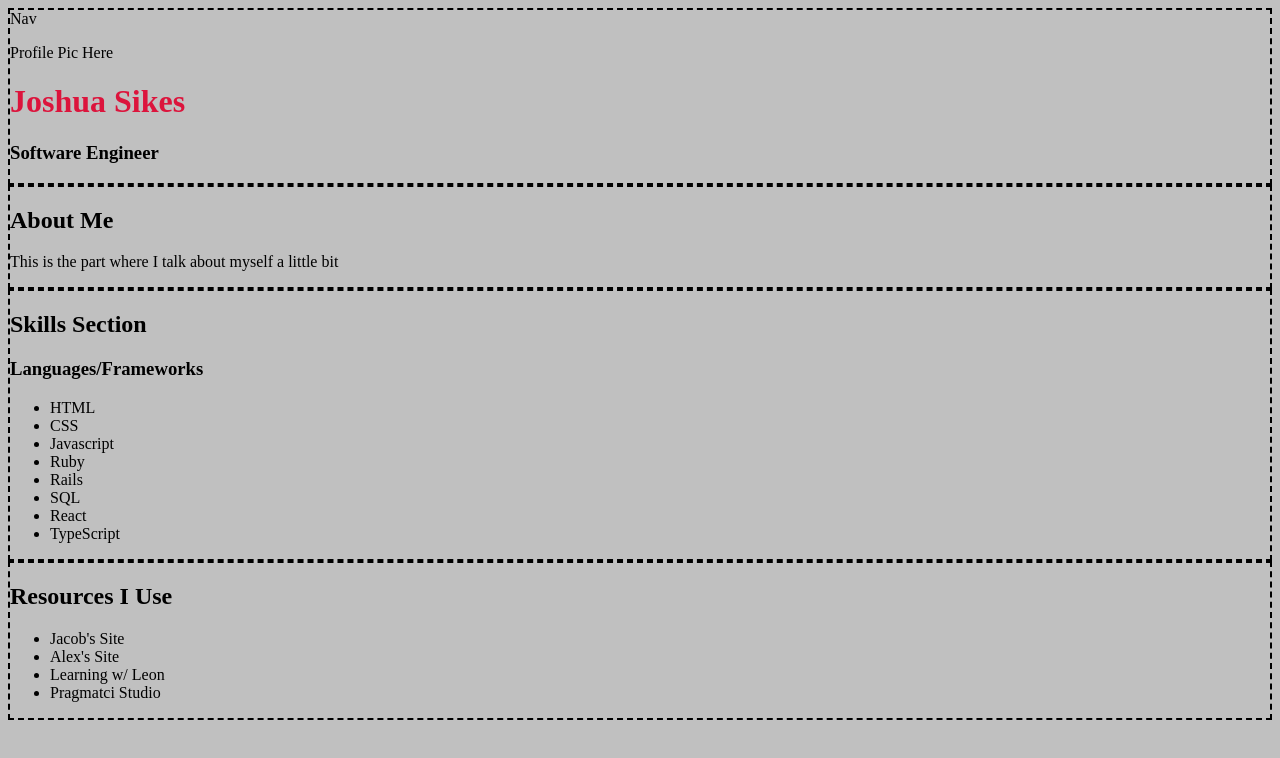
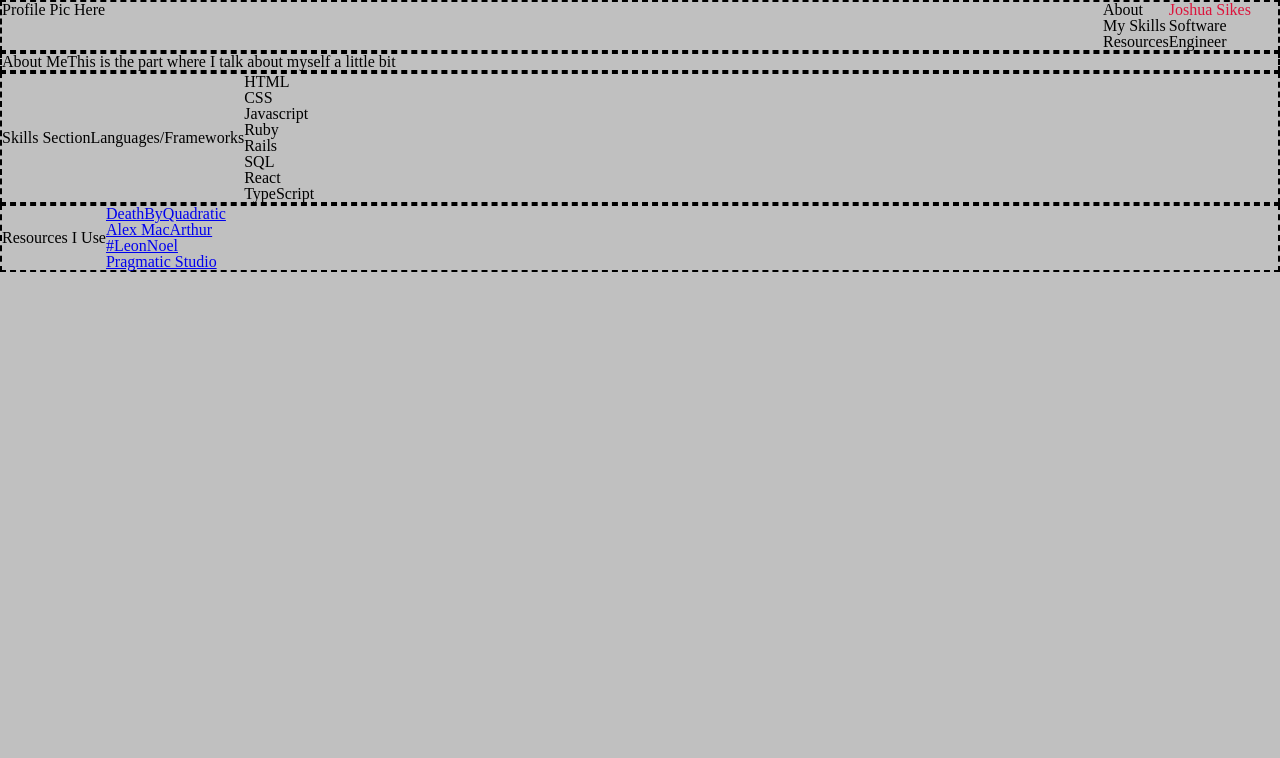
Before and after one commit to JSIK3S/JSIK3S.github.io, a plain HTML site: page index.html in a window 1280 px wide. Drawn offline with Linux system fonts and the light colour scheme.

Commit message:
updates structure and styling

```diff
--- a/app/style.css
+++ b/app/style.css
@@ -1,18 +1,83 @@
+/* Reset CSS --> Removes all default css from the browser */
+/* http://meyerweb.com/eric/tools/css/reset/
+   v2.0 | 20110126
+   License: none (public domain)
+*/
+
+html, body, div, span, applet, object, iframe,
+h1, h2, h3, h4, h5, h6, p, blockquote, pre,
+a, abbr, acronym, address, big, cite, code,
+del, dfn, em, img, ins, kbd, q, s, samp,
+small, strike, strong, sub, sup, tt, var,
+b, u, i, center,
+dl, dt, dd, ol, ul, li,
+fieldset, form, label, legend,
+table, caption, tbody, tfoot, thead, tr, th, td,
+article, aside, canvas, details, embed,
+figure, figcaption, footer, header, hgroup,
+menu, nav, output, ruby, section, summary,
+time, mark, audio, video {
+	margin: 0;
+	padding: 0;
+	border: 0;
+	font-size: 100%;
+	font: inherit;
+	vertical-align: baseline;
+}
+/* HTML5 display-role reset for older browsers */
+article, aside, details, figcaption, figure,
+footer, header, hgroup, menu, nav, section {
+	display: block;
+}
+body {
+	line-height: 1;
+}
+ol, ul {
+	list-style: none;
+}
+blockquote, q {
+	quotes: none;
+}
+blockquote:before, blockquote:after,
+q:before, q:after {
+	content: '';
+	content: none;
+}
+table {
+	border-collapse: collapse;
+	border-spacing: 0;
+}
+
 /* id's */
 #body {
   background-color: silver;
 }
 
-#NavDiv {
+#topDiv {
   justify-content: center;
 }
 
+#navDiv {
+  justify-content: space-between;
+  width: 100%;
+}
+
 /* classes */
-.ContentSection {
+.flexClass {
+  display: flex;
+  align-content: center;
+}
+
+.contentSection {
   border: 2px dashed black;
+  align-items: center;
 }
 
 /* elements */
 h1 {
   color: crimson;
 }
+
+span {
+  border: 2px solid black;
+}
--- a/index.html
+++ b/index.html
@@ -9,21 +9,29 @@
 </head>
 <body id="body">
   <!-- Top Content Box -->
-  <div id="NavDiv" class="ContentSection">
-    <span>
-      <nav>Nav</nav>
-      <p>Profile Pic Here</p>
-    </span>
-    <h1>Joshua Sikes</h1>
-    <h3>Software Engineer</h3>
+  <div id="topDiv" class="contentSection flexClass">
+    <div id="navDiv" class="flexClass">
+      <div>Profile Pic Here</div>
+      <nav>
+        <ul>
+          <li>About</li>
+          <li>My Skills</li>
+          <li>Resources</li>
+        </ul>
+      </nav>
+    </div>
+    <div>
+      <h1>Joshua Sikes</h1>
+      <h3>Software Engineer</h3>
+    </div>
   </div>
   <!-- About Me Content Section -->
-  <div id="AboutMe" class="ContentSection">
+  <div id="AboutMe" class="contentSection flexClass">
     <h2>About Me</h2>
     <p>This is the part where I talk about myself a little bit</p>
   </div>
   <!-- Skills Content Section -->
-  <div id="Skills" class="ContentSection">
+  <div id="Skills" class="contentSection flexClass">
     <h2>Skills Section</h2>
     <h3>Languages/Frameworks</h3>
     <ul>
@@ -38,14 +46,22 @@
     </ul>
   </div>
   <!-- Resources Content Section -->
-  <div id="Resources" class="ContentSection">
+  <div id="Resources" class="contentSection flexClass">
     <h2>Resources I Use</h2>
     <div>
       <ul>
-        <li>Jacob's Site</li>
-        <li>Alex's Site</li>
-        <li>Learning w/ Leon</li>
-        <li>Pragmatci Studio</li>
+        <li>
+          <a href="https://www.deathbyquadratic.com/" target="_blank">DeathByQuadratic</a>
+        </li>
+        <li>
+          <a href="https://www.macarthur.me/" target="_blank">Alex MacArthur</a>
+        </li>
+        <li>
+          <a href="https://leonnoel.com/100devs/" target="_blank">#LeonNoel</a>
+        </li>
+        <li>
+          <a href="https://pragmaticstudio.com/" target="_blank">Pragmatic Studio</a>
+        </li>
       </ul>
     </div>
   </div>
```
